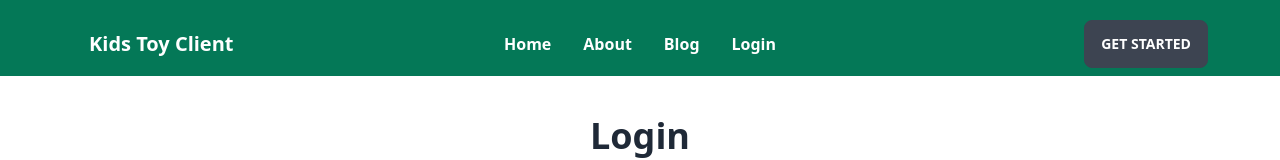
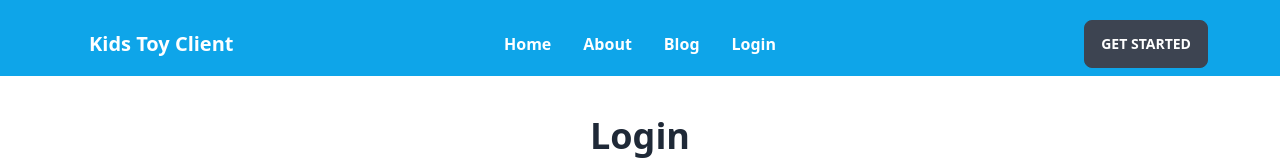
Before and after one commit to shakilahmedshuvo/Kids-toy-world-client, a React (Vite) app: page /login in a window 1280 px wide. Shown: the top 160 px of the page. Built offline with nearby package versions, Linux system fonts and the light colour scheme.

Commit message:
add login page

```diff
--- a/src/Components/Header/NavBar.jsx
+++ b/src/Components/Header/NavBar.jsx
@@ -2,7 +2,7 @@ import { Link } from "react-router-dom";
 
 const NavBar = () => {
     return (
-        <div className="bg-emerald-700 text-white">
+        <div className="bg-sky-500 text-white">
             <div className="navbar pt-5 max-w-6xl mx-auto">
                 <div className="navbar-start">
                     <a className="btn btn-ghost normal-case text-xl font-bold">
--- a/src/Components/Login/Login.jsx
+++ b/src/Components/Login/Login.jsx
@@ -11,7 +11,7 @@ const Login = () => {
                     Please Login!
                 </p>
             </div>
-            <div className="font-bold">
+            <div className="font-bold mb-10">
                 <div className="hero max-w-6xl mx-auto">
                     <div className="hero-content">
                         <div className="text-center lg:text-left">
```
